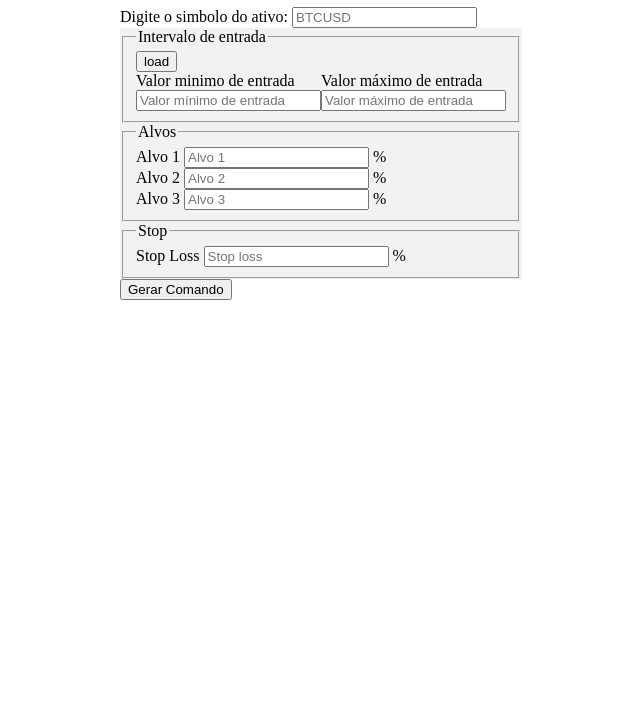
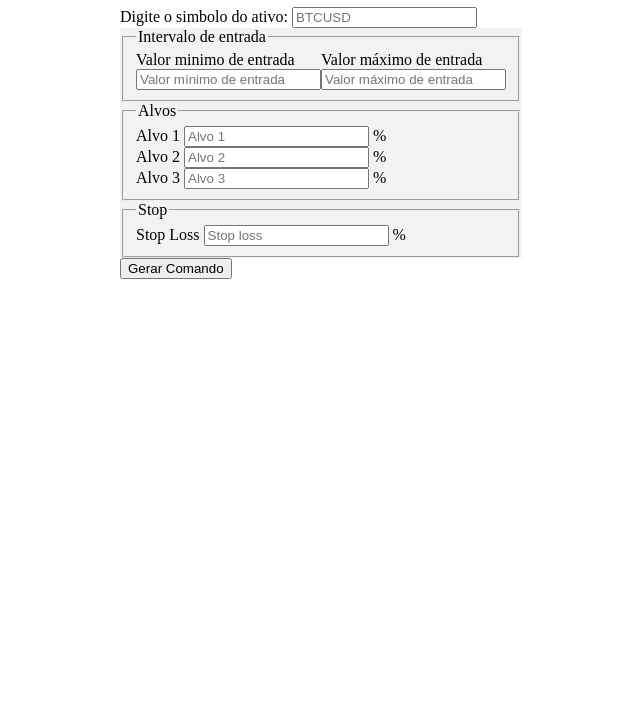
Before and after one commit to Englucassantana/ProjetoSardinha, a website: page index.html in a window 1280 px wide. Shown: the part 81-800 px from the top of the page, without its empty margins (57-697 px from the left). Drawn offline with Linux system fonts and the light colour scheme; no server answers.

Commit message:
Supressão do botão load

```diff
--- a/index.html
+++ b/index.html
@@ -21,7 +21,7 @@
         <form class="signal-configuration-panel">
             <fieldset id="intervalo-de-entrada">
                 <legend> Intervalo de entrada</legend>
-                <input class="load-button" type = "button" value="load">
+<!--                <input class="load-button" type = "button" value="Carregar Entrada">-->
                 <div class="tabela tabela-intervalo-de-entrada">
                     <div class="coluna coluna-intervalo-de-entrada">
                         <label>Valor minimo de entrada</label><br>
```
